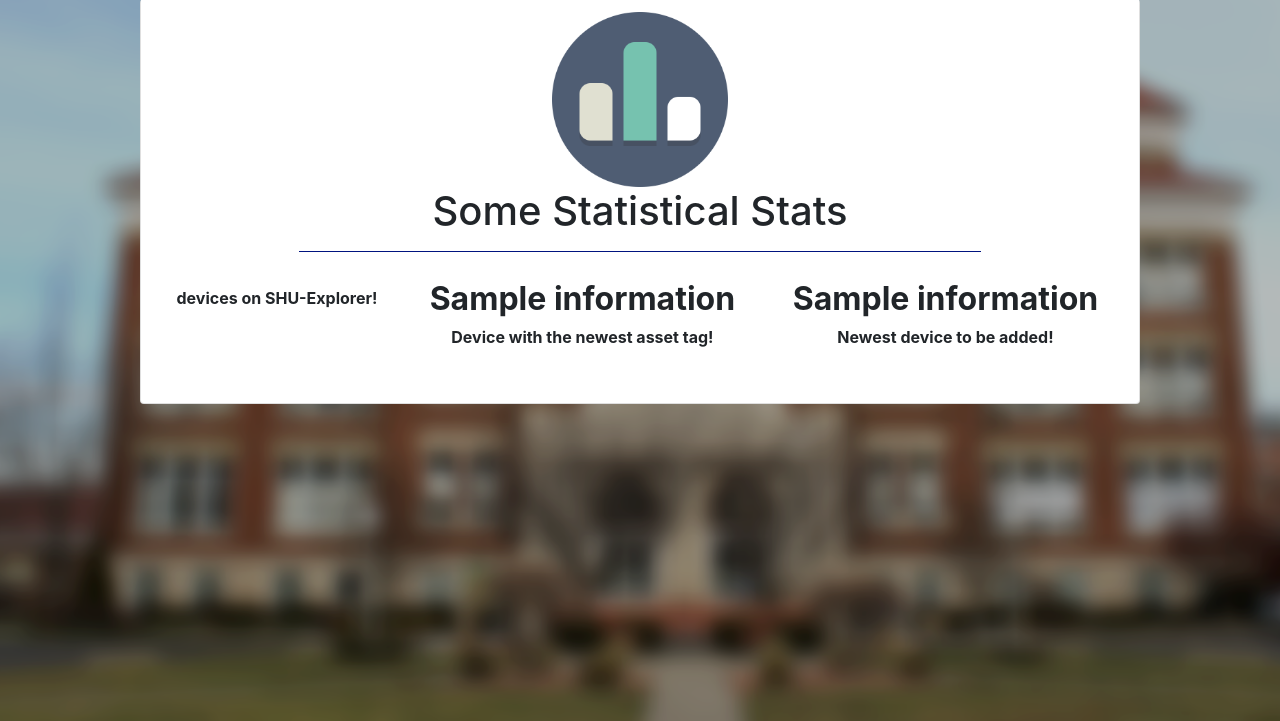
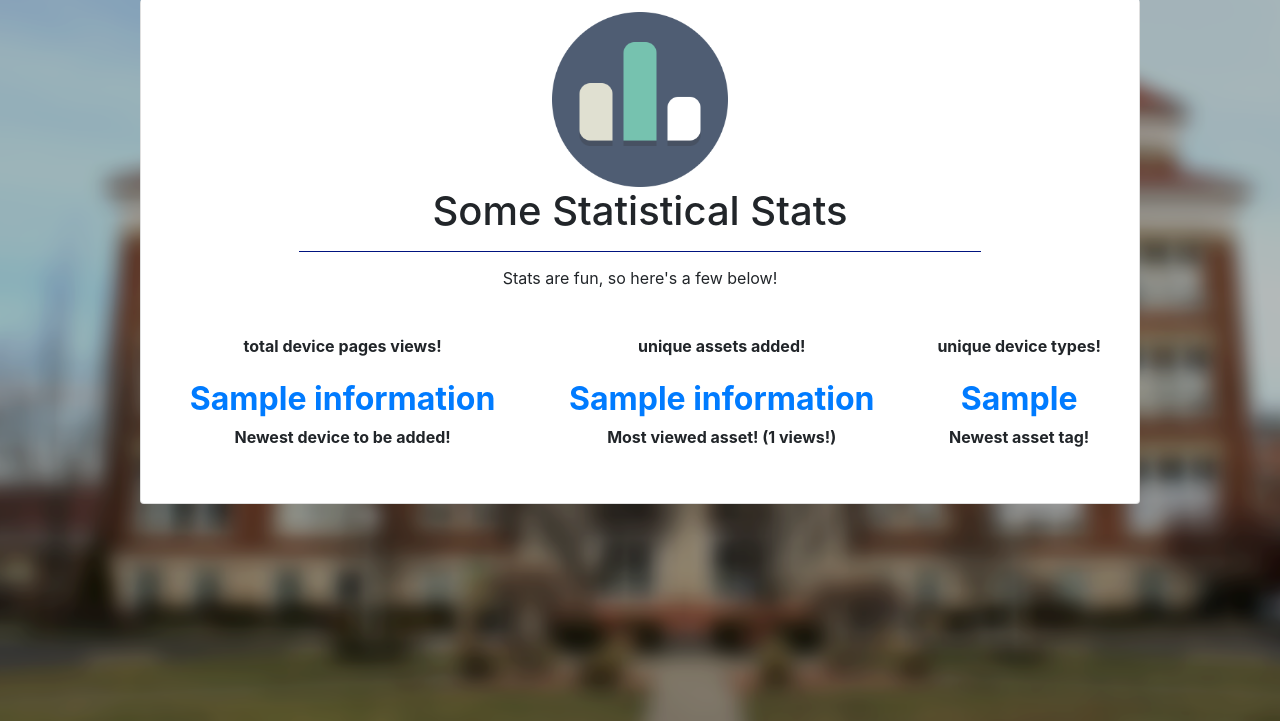
Before and after one commit to applessmillion/JadExplorer, a PHP site: page /stat.php in a window 1280 px wide. Shown: the part 79-800 px from the top of the page. Run offline with PHP 8.4, Linux system fonts and the light colour scheme; tables that the repository leaves empty or names only in its code hold one stand-in row (values such as "Sample post"); data that the repository does not hold is empty.

Commit message:
More stats! Better look!

```diff
--- a/web/stat.php
+++ b/web/stat.php
@@ -9,11 +9,20 @@ $con = new mysqli($ip,$user,$pw,$db);
 $sql 	= mysqli_query($con, "SELECT * FROM asset_information ORDER BY Entity_ID DESC LIMIT 1");
 $obj 	= mysqli_fetch_object($sql);
 
-$sql2 	= mysqli_query($con, "SELECT * FROM asset_information ORDER BY tagno DESC LIMIT 1");
+$sql2 	= mysqli_query($con, "SELECT * FROM page_visits ORDER BY Log_ID DESC LIMIT 1");
 $obj2 	= mysqli_fetch_object($sql2);
 
 $sql3 	= mysqli_query($con, "SELECT * FROM asset_information ORDER BY createdate DESC LIMIT 1");
 $obj3 	= mysqli_fetch_object($sql3);
+
+$sql4 	= mysqli_query($con, "SELECT * FROM device_information ORDER BY Device_ID DESC LIMIT 1");
+$obj4 	= mysqli_fetch_object($sql4);
+
+$obj5sql = "SELECT page_visits.page_id, asset_information.name, asset_information.tagno, COUNT(page_visits.page_id) CNT
+			FROM page_visits INNER JOIN asset_information ON page_visits.page_id = asset_information.Entity_ID
+			GROUP BY page_id ORDER BY COUNT(page_id) DESC LIMIT 1";
+$sql5 	= mysqli_query($con, $obj5sql);
+$obj5 	= mysqli_fetch_object($sql5);
 
 ?>
 <html>
@@ -35,10 +44,15 @@ $obj3 	= mysqli_fetch_object($sql3);
 				echo $webpage_topcontentbox;
 
 				$statalllog = $obj->Entity_ID;
-				$highesttagN = $obj2->name;
-				$highesttagA = $obj2->tagno;
+				$highesttagN = $obj->name;
+				$highesttagA = $obj->tagno;
+				$statpageviews = $obj2->Log_ID;
 				$recentaddN = $obj3->name;
 				$recentaddA = $obj3->tagno;
+				$statdevicetypes = $obj4->Device_ID;
+				$mostviewedA = $obj5->tagno;
+				$mostviewedN = $obj5->name;
+				$mostviewedV = $obj5->CNT;
 			?>
 			<tr>
 				<td>
@@ -47,13 +61,42 @@ $obj3 	= mysqli_fetch_object($sql3);
 						<h1><?php echo $text_stat_head_title; ?></h1>
 						<?php echo $widget_webpage_border; ?>
 					</div>
+					<div class="text-center table-borderless">
+						<p>
+							Stats are fun, so here's a few below!
+						</p>
 					<div class="table-responsive{-sm|-md|-lg|-xl}">
 						<table class="table">
-							<tbody>
-								<tr class="text-center">
-									<td><h1><b><?php echo $statalllog; ?></b></h1><b> devices on SHU-Explorer!</h4></b></td>
-								<td><h2><b><?php echo $highesttagN; ?></b></h2><b>Device with the newest asset tag!</b></td>
-								<td><h2><b><?php echo $recentaddN; ?></b></h2><b>Newest device to be added!</h4></b></td>
+							<tbody class="text-center">
+								<tr>
+									<td>
+										<b style="font-size:36pt"><?php echo $statpageviews; ?></b>
+										</br>
+										<b>total device pages views!</b>
+									</td>
+									<td>
+										<b style="font-size:36pt"><?php echo $statalllog; ?></b>
+										</br>
+										<b>unique assets added!</b>
+									</td>
+									<td>
+										<b style="font-size:36pt"><?php echo $statdevicetypes; ?></b>
+										</br>
+										<b>unique device types!</b>
+									</td>
+								</tr>
+								<tr>
+									<td><a href="search.php?infotag=<?php echo $recentaddN; ?>"><h2><b><?php echo $recentaddN; ?></h2></a>Newest device to be added!</b></td>
+									<td>
+										<a href="search.php?
+											<?php if($mostviewedN == "Unknown" OR NULL){ echo "infotag=".$mostviewedA; }else{ echo "infoname=".$mostviewedN; } ?>
+										">
+										<h2><b>
+											<?php echo $mostviewedN; ?>
+										</h2></a>Most viewed asset! (<?php echo $mostviewedV; ?> views!)</b>
+									</td>
+									<td><a href="search.php?infotag=<?php echo $highesttagA; ?>"><h2><b><?php echo $highesttagA; ?></h2></a>Newest asset tag!</b></td>
+								</tr>
 							</tbody>
 						</table>
 					</div>
```
